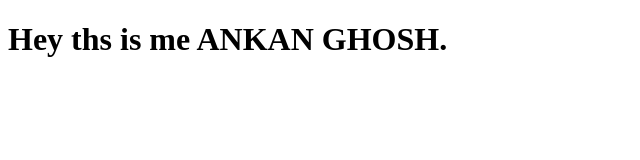
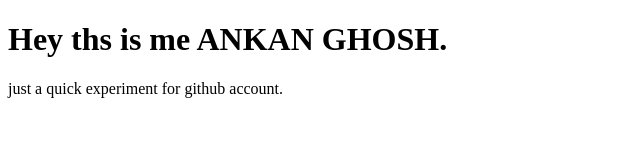
Before and after one commit to ankan01ghosh01/demogit-learn, a plain HTML site: page index.html in a window 1280 px wide. Shown: the whole page, without its empty margins (0-640 px from the left). Drawn offline with Linux system fonts and the light colour scheme.

Commit message:
add a new paragraph

```diff
--- a/index.html
+++ b/index.html
@@ -9,5 +9,8 @@
     <h1>
         Hey ths is me ANKAN GHOSH.
     </h1>
+    <p>
+        just a quick experiment for github account.
+    </p>
 </body>
 </html>
```
